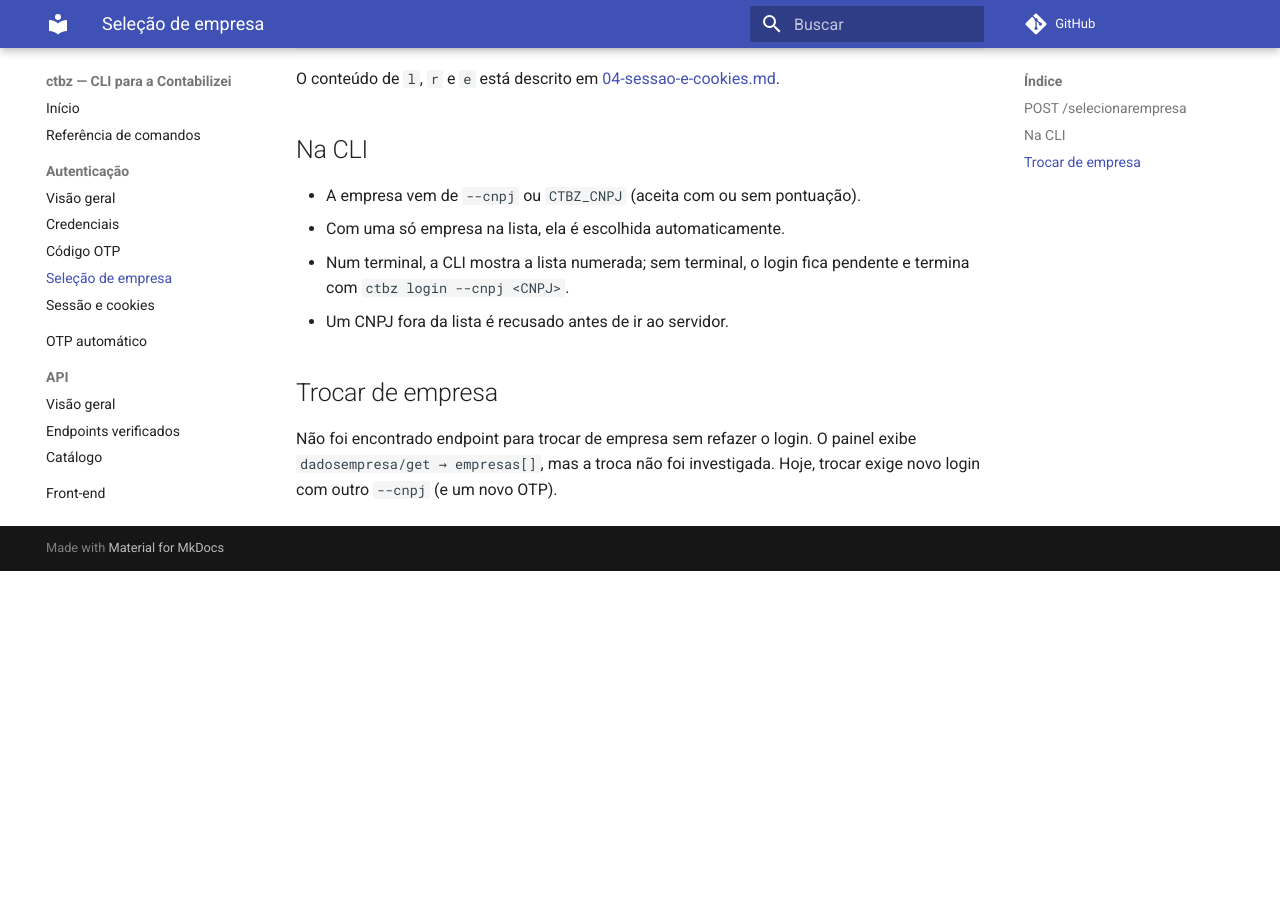
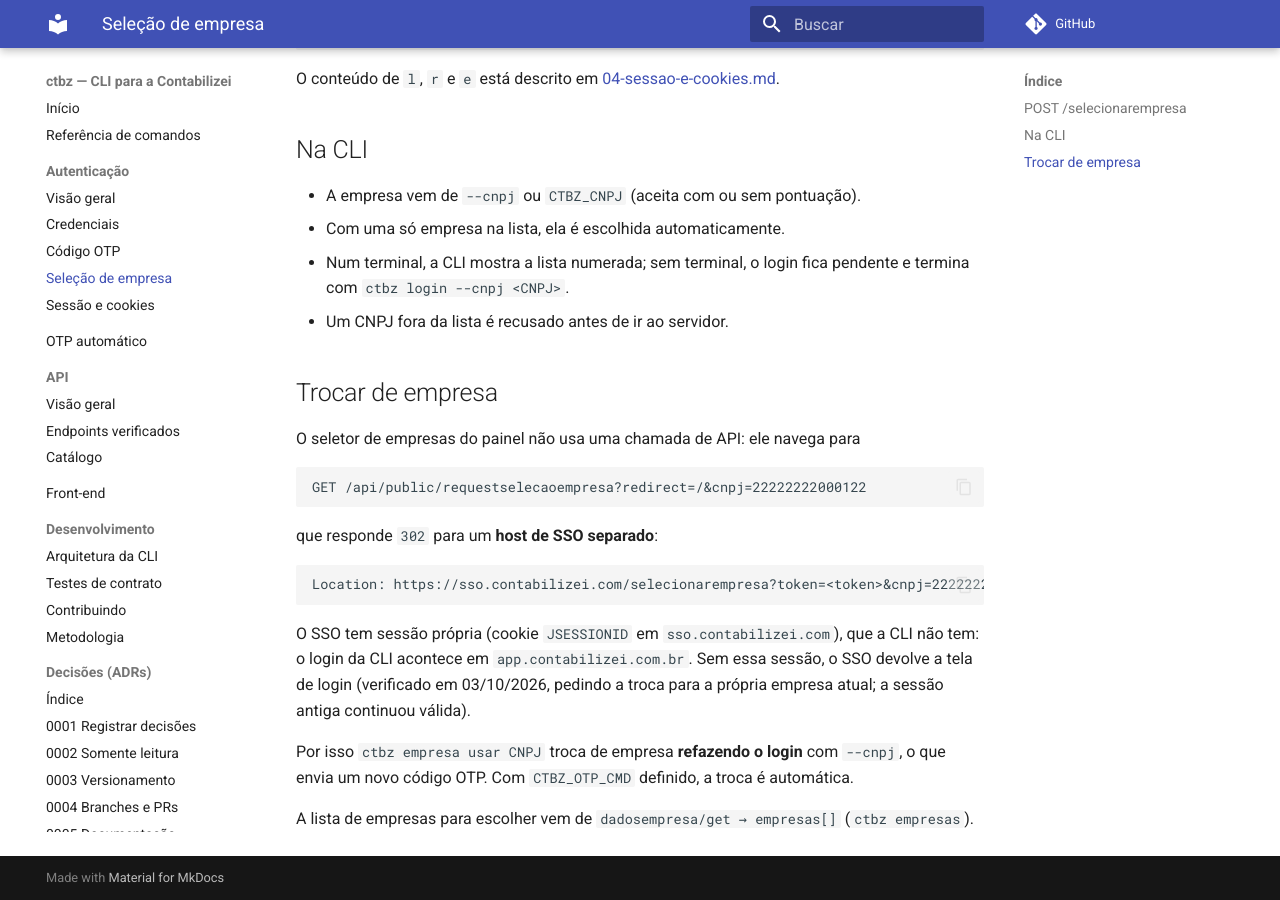
Before and after one commit to abhicodes-007/ctbz-cli, an MkDocs documentation site: the page built from docs/autenticacao/03-selecao-de-empresa.md, in a window 1280 px wide and 900 px high, scrolled down 1052 px. Built offline with MkDocs 1.6.1 and Material for MkDocs 9.7.7, drawn with Linux system fonts in a browser that asks for light colours; comment, search, counter and statistics services are not loaded; before the commit the page ends 1623 px from its top, so only the background shows below that.

Commit message:
docs: registra por que a troca de empresa exige novo login (#7)
O seletor do painel navega para /api/public/requestselecaoempresa, que
redireciona para o SSO (sso.contabilizei.com), com sessão própria que a
CLI não tem. Verificado com a API real.

Co-Authored-By: Claude Opus 5.5 <noreply@anthropic.com>
Claude-Session: https://claude.ai/code/session_01LA4zaQxaUGhqhvowkiNonW

````diff
--- a/docs/autenticacao/03-selecao-de-empresa.md
+++ b/docs/autenticacao/03-selecao-de-empresa.md
@@ -62,6 +62,24 @@ O conteúdo de `l`, `r` e `e` está descrito em [04-sessao-e-cookies.md](04-sess
 
 ## Trocar de empresa
 
-Não foi encontrado endpoint para trocar de empresa sem refazer o login. O painel exibe
-`dadosempresa/get → empresas[]`, mas a troca não foi investigada. Hoje, trocar exige
-novo login com outro `--cnpj` (e um novo OTP).
+O seletor de empresas do painel não usa uma chamada de API: ele navega para
+
+```http
+GET /api/public/requestselecaoempresa?redirect=/&cnpj=22222222000122
+```
+
+que responde `302` para um **host de SSO separado**:
+
+```http
+Location: https://sso.contabilizei.com/selecionarempresa?token=<token>&cnpj=22222222000122
+```
+
+O SSO tem sessão própria (cookie `JSESSIONID` em `sso.contabilizei.com`), que a CLI não tem:
+o login da CLI acontece em `app.contabilizei.com.br`. Sem essa sessão, o SSO devolve a tela de
+login (verificado em 03/10/2026, pedindo a troca para a própria empresa atual; a sessão antiga
+continuou válida).
+
+Por isso `ctbz empresa usar CNPJ` troca de empresa **refazendo o login** com `--cnpj`, o que
+envia um novo código OTP. Com `CTBZ_OTP_CMD` definido, a troca é automática.
+
+A lista de empresas para escolher vem de `dadosempresa/get → empresas[]` (`ctbz empresas`).
````
